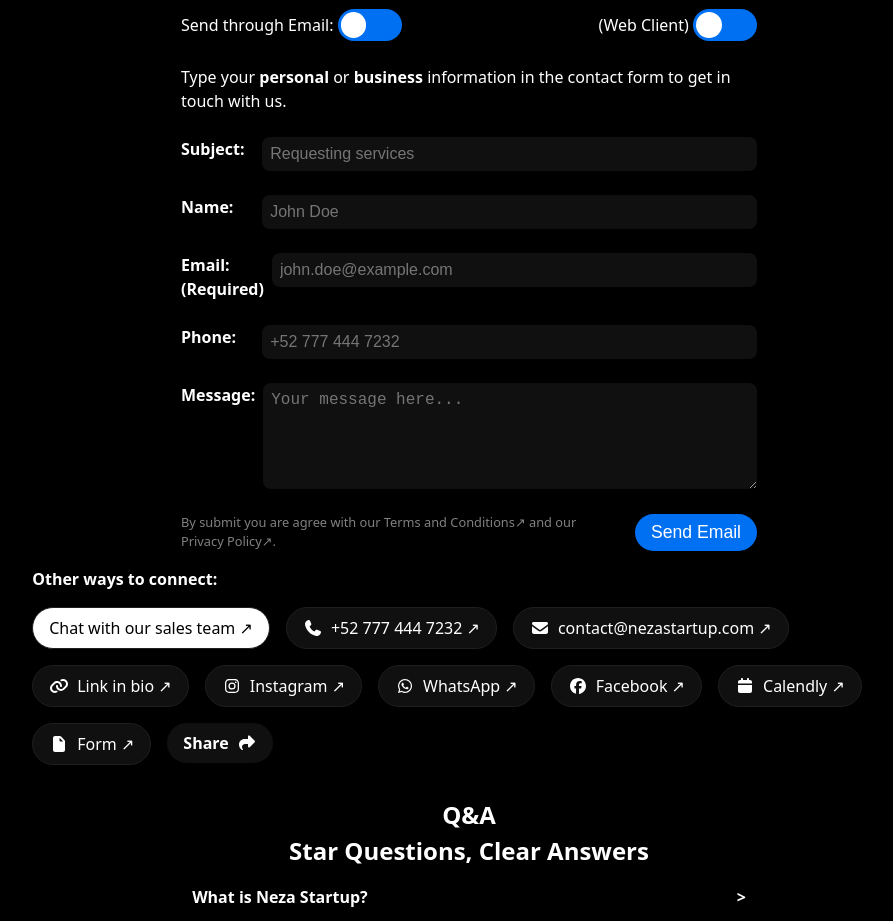
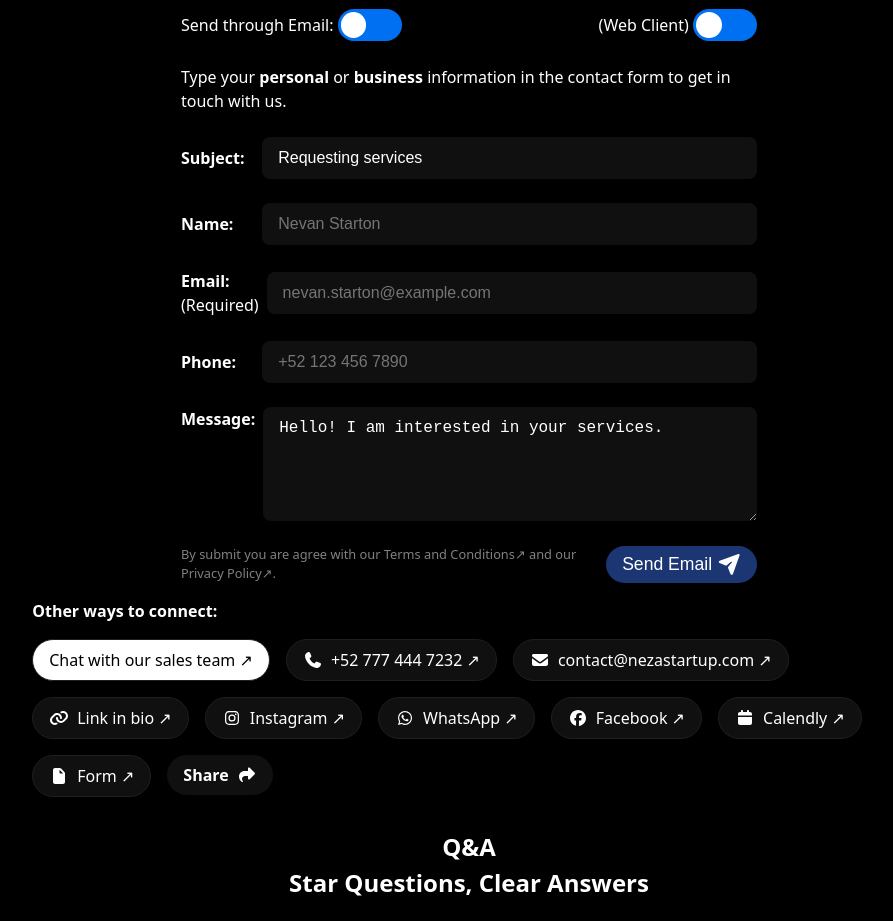
Before and after one commit to neza-startup/neza-startup, a React (Vite) app: page / in a window 1280 px wide. Shown: the part 820-1741 px from the top of the page, without its empty margins (171-1064 px from the left). Built offline with nearby package versions, Linux system fonts and the light colour scheme.

Commit message:
Contact form improved
still need changes

```diff
--- a/src/components/Contact.jsx
+++ b/src/components/Contact.jsx
@@ -1,26 +1,103 @@
 import { faFacebook, faInstagram, faWhatsapp } from '@fortawesome/free-brands-svg-icons';
-import { faCalendar, faEnvelope, faFile, faLink, faPhone, faShare } from '@fortawesome/free-solid-svg-icons';
+import { faCalendar, faEnvelope, faFile, faLink, faPaperPlane, faPhone, faShare } from '@fortawesome/free-solid-svg-icons';
 import { FontAwesomeIcon } from '@fortawesome/react-fontawesome';
-import { useRef, useState } from "react";
+import { useEffect, useRef, useState } from "react";
 import styles from "../styles/Contact.module.css";
 
 const Contact = () => {
 
   const formRef = useRef(null);
-  const [isActive, setIsActive] = useState(false);
-  const [isChecked, setIsChecked] = useState(false);
-  const [isCheckedWhatsapp, setIsCheckedWhatsapp] = useState(false);
+  const [isWhatsAppActive, setIsWhatsAppActive] = useState(false);
+  const [isCheckedDesktopEmail, setIsCheckedDesktopEmail] = useState(false);
+  const [isCheckedWhatsappLink, setIsCheckedWhatsappLink] = useState(false);
+  const [isLoading, setIsLoading] = useState(false);
+  const [isFormValid, setIsFormValid] = useState(false);
+
+  const [formData, setFormData] = useState({
+    subject: 'Requesting services',
+    name: '',
+    email: '',
+    phone: '',
+    message: 'Hello! I am interested in your services.'
+  });
 
   const toggleStatus = () => {
-    setIsActive(!isActive);
+    setIsWhatsAppActive(!isWhatsAppActive);
   }
 
   const toggleCheckbox = () => {
-    setIsChecked(!isChecked);
+    setIsCheckedDesktopEmail(!isCheckedDesktopEmail);
   }
 
   const toggleChecked = () => {
-    setIsCheckedWhatsapp(!isCheckedWhatsapp);
+    setIsCheckedWhatsappLink(!isCheckedWhatsappLink);
+  }
+
+  const handleInputChange = (e) => {
+    const { name, value } = e.target;
+    setFormData((prevData) => ({
+      ...prevData,
+      [name]: value
+    }));
+  }
+
+  useEffect(() => {
+    if (formRef.current) {
+      setIsFormValid(formRef.current.checkValidity());
+    }
+  }, [formData, isWhatsAppActive, isCheckedDesktopEmail, isCheckedWhatsappLink]);
+
+  const handleSubmit = (e) => {
+    e.preventDefault()
+
+    setIsLoading(true);
+
+    const { subject, name, email, phone, message } = formData;
+
+    if (isWhatsAppActive) {
+      const whatsappMessage = `Hello, I would like to get in touch with you. My name is ${name}, and my email is ${email}. My phone number is ${phone}. I would like to discuss the following subject: ${subject}. Here is my message: ${message}`;
+      const whatsappURL = `https://wa.me/+527774447232?text=${encodeURIComponent(whatsappMessage)}`;
+
+      window.open(whatsappURL, '_blank');
+    } else if (isCheckedDesktopEmail) {
+      const emailBody = `Hello, I would like to get in touch with you. My name is ${name}, and my email is ${email}. My phone number is ${phone}. I would like to discuss the following subject: ${subject}. Here is my message: ${message}`;
+      const mailtoLink = `mailto:contact@nezastartup.com?subject=${encodeURIComponent(subject)}&body=${encodeURIComponent(emailBody)}`;
+
+      window.open(mailtoLink, '_blank');
+    } else {
+      const sendEmailAndWhatsApp = async () => {
+        try {
+          const response = await fetch('http://localhost:3000/api/contact', {
+            method: 'POST',
+            headers: {
+              'Content-Type': 'application/json',
+            },
+            body: JSON.stringify(formData),
+          });
+
+          if (response.ok) {
+            alert('Email sent successfully!');
+            /* formRef.current.reset(); */
+
+            setFormData({
+              subject: 'Requesting services',
+              name: '',
+              email: '',
+              phone: '',
+              message: 'Hello! I am interested in your services.'
+            });
+          }/*  else {
+            alert('Error sending email. Please try again later.');
+          } */
+        } catch (error) {
+          alert(error);
+        } finally {
+          setIsLoading(false);
+        }
+      }
+
+      sendEmailAndWhatsApp();
+    }
   }
 
   const handleShare = () => {
@@ -39,39 +116,6 @@ const Contact = () => {
     }
   };
 
-  const handleSubmit = (e) => {
-    e.preventDefault()
-
-    const sendEmailAndWhatsApp = async () => {
-      try {
-        const response = await fetch('/api/contact', {
-          method: 'POST',
-          headers: {
-            'Content-Type': 'application/json',
-          },
-          body: JSON.stringify({
-            subject: formRef.current.subject.value,
-            name: formRef.current.name.value,
-            email: formRef.current.email.value,
-            phone: formRef.current.phone.value,
-            message: formRef.current.message.value,
-          }),
-        });
-
-        if (response.ok) {
-          alert('Email sent successfully!');
-          formRef.current.reset();
-        }/*  else {
-          alert('Error sending email. Please try again later.');
-        } */
-      } catch (error) {
-        alert(error);
-      }
-    }
-
-    sendEmailAndWhatsApp();
-  }
-
   return (
     <section className={styles.contact} id="contact">
       <header>
@@ -82,20 +126,20 @@ const Contact = () => {
       <form className={styles.contactForm} ref={formRef} onSubmit={handleSubmit}>
 
         <fieldset className={styles.fieldset}>
-          <label htmlFor="status" className={styles.statusLabelName}>Send through {isActive ? 'WhatsApp' : 'Email'}:&nbsp;
-            <input type="checkbox" id="status" name="status" onChange={toggleStatus} checked={isActive} className={styles.statusCheckbox} />
+          <label htmlFor="status" className={styles.statusLabelName}>Send through {isWhatsAppActive ? 'WhatsApp' : 'Email'}:&nbsp;
+            <input type="checkbox" id="status" name="status" onChange={toggleStatus} checked={isWhatsAppActive} className={styles.statusCheckbox} />
             <label htmlFor="status" className={styles.statusLabel}></label>
           </label>
 
           {
-            !isActive ? (
-              <label htmlFor="client" className={styles.checkboxLabelName}>({isChecked ? 'Desktop App' : 'Web Client'})&nbsp;
-                <input type="checkbox" id="client" name="client" onChange={toggleCheckbox} checked={isChecked} className={styles.checkbox} />
+            !isWhatsAppActive ? (
+              <label htmlFor="client" className={styles.checkboxLabelName}>({isCheckedDesktopEmail ? 'Desktop App' : 'Web Client'})&nbsp;
+                <input type="checkbox" id="client" name="client" onChange={toggleCheckbox} checked={isCheckedDesktopEmail} className={styles.checkbox} />
                 <label htmlFor="client" className={styles.checkboxLabel}></label>
               </label>
             ) : (
-              <label htmlFor="client" className={styles.checkboxLabelName}>({isCheckedWhatsapp ? 'URL Link' : 'Cloud API'})&nbsp;
-                <input type="checkbox" id="client" name="client" onChange={toggleChecked} checked={isCheckedWhatsapp} className={styles.checkbox} />
+              <label htmlFor="client" className={styles.checkboxLabelName}>({isCheckedWhatsappLink ? 'URL Link' : 'Cloud API'})&nbsp;
+                <input type="checkbox" id="client" name="client" onChange={toggleChecked} checked={isCheckedWhatsappLink} className={styles.checkbox} />
                 <label htmlFor="client" className={`${styles.checkboxLabel} ${styles.whatsapp}`}></label>
               </label>
             )
@@ -106,32 +150,45 @@ const Contact = () => {
 
         <fieldset>
           <label htmlFor="subject">Subject:</label>
-          <input type="text" id="subject" name="subject" placeholder="Requesting services" />
+          <input type="text" id="subject" name="subject" placeholder="Requesting services" value={formData.subject} onChange={handleInputChange} />
         </fieldset>
 
         <fieldset>
           <label htmlFor="name">Name:</label>
-          <input type="text" id="name" name="name" placeholder="John Doe" />
+          <input type="text" id="name" name="name" placeholder="Nevan Starton" value={formData.name} onChange={handleInputChange} />
         </fieldset>
 
         <fieldset>
-          <label htmlFor="email">Email: (Required)</label>
-          <input type="email" id="email" name="email" placeholder="john.doe@example.com" autoComplete='email' required />
+          <label htmlFor="email">Email: {!isWhatsAppActive && <span>&#40;Required&#41;</span>}</label>
+          <input type="email" id="email" name="email" placeholder="nevan.starton@example.com" autoComplete='email' required={!isWhatsAppActive} value={formData.email} onChange={handleInputChange} />
         </fieldset>
 
         <fieldset>
-          <label htmlFor="phone">Phone:</label>
-          <input type="tel" id="phone" name="phone" placeholder="+52 777 444 7232" autoComplete='tel' />
+          <label htmlFor="phone">Phone: {isWhatsAppActive && <span>&#40;Required&#41;</span>}</label>
+          <input type="tel" id="phone" name="phone" placeholder="+52 123 456 7890" autoComplete='tel' required={isWhatsAppActive} value={formData.phone} onChange={handleInputChange} />
         </fieldset>
 
         <fieldset>
           <label htmlFor="message">Message:</label>
-          <textarea id="message" name="message" rows="5" placeholder="Your message here..."></textarea>
+          <textarea id="message" name="message" rows="5" placeholder="Your message here..." value={formData.message} onChange={handleInputChange}></textarea>
         </fieldset>
 
         <div className={styles.formActions}>
           <span className={styles.disclaimer}>By submit you are agree with our Terms and Conditions&#8599; and our Privacy Policy&#8599;.</span>
-          <button type="submit">Send Email</button>
+          <button type="submit" disabled={!isFormValid || isLoading} className={`${styles.submitButton} ${isWhatsAppActive ? styles.whatsapp : styles.email}`}>
+            {
+              isLoading ? (
+                <>
+                  <span>Sending {isWhatsAppActive ? 'WhatsApp' : 'Email'}...</span>
+                  <span className={styles.loadingSpinner}></span>
+                </>
+              ) : (
+                <>
+                  Send {isWhatsAppActive ? 'WhatsApp' : 'Email'}&nbsp;<FontAwesomeIcon icon={isWhatsAppActive ? faWhatsapp : faPaperPlane} className={styles.icon} />
+                </>
+              )
+            }
+          </button>
         </div>
 
       </form>
@@ -146,7 +203,7 @@ const Contact = () => {
           <li><a href="mailto:contact@nezastartup.com"><FontAwesomeIcon icon={faEnvelope} /> contact@nezastartup.com &#8599;</a></li>
           <li><a href="https://www.nezastartup.com/link-in-bio" target="_blank" rel="noopener noreferrer"><FontAwesomeIcon icon={faLink} /> Link in bio &#8599;</a></li>
           <li><a href="https://www.instagram.com/neza.startup/" target="_blank" rel="noopener noreferrer"><FontAwesomeIcon icon={faInstagram} /> Instagram &#8599;</a></li>
-          <li><a href="https://wa.me/527771411554" target="_blank" rel="noopener noreferrer"><FontAwesomeIcon icon={faWhatsapp} /> WhatsApp &#8599;</a></li>
+          <li><a href="https://wa.me/527774447232" target="_blank" rel="noopener noreferrer"><FontAwesomeIcon icon={faWhatsapp} /> WhatsApp &#8599;</a></li>
           <li><a href="https://www.facebook.com/neza.startup" target="_blank" rel="noopener noreferrer"><FontAwesomeIcon icon={faFacebook} /> Facebook &#8599;</a></li>
           {/* <li><a href="https://www.linkedin.com/company/neza-startup" target="_blank" rel="noopener noreferrer"><FontAwesomeIcon icon={faLinkedin} /> LinkedIn &#8599;</a></li> */}
           <li><a href="https://calendly.com/neza-startup/meeting" target="_blank" rel="noopener noreferrer"><FontAwesomeIcon icon={faCalendar} /> Calendly &#8599;</a></li>
--- a/src/styles/Contact.module.css
+++ b/src/styles/Contact.module.css
@@ -52,7 +52,7 @@ section.contact {
       display: flex;
       flex-direction: row;
       justify-content: flex-start;
-      align-items: flex-start;
+      align-items: center;
       gap: 0.5rem;
       width: 100%;
       border: none;
@@ -68,7 +68,7 @@ section.contact {
         flex: 1 1 auto;
         min-width: 0;
         width: auto;
-        padding: 0.5rem;
+        padding: 0.75rem 1rem;
         border-radius: 0.5rem;
         border: 1px solid var(--border-color);
         background-color: hsla(240, 2%, 8%, 0.8);
@@ -164,6 +164,22 @@ section.contact {
       }
     }
 
+    fieldset:nth-child(5) {
+      label>span {
+        font-weight: 400;
+      }
+    }
+
+    fieldset:nth-child(6) {
+      label>span {
+        font-weight: 400;
+      }
+    }
+
+    fieldset:nth-child(7) {
+      align-items: flex-start;
+    }
+
     div.formActions {
       display: flex;
       align-items: center;
@@ -189,7 +205,7 @@ section.contact {
         justify-content: center;
         min-width: fit-content;
 
-        gap: 0.5rem;
+        /* gap: 0.5rem; */
         padding: 0.5rem 1rem;
         color: #fff;
         background-color: #0070f3;
@@ -198,6 +214,81 @@ section.contact {
         cursor: pointer;
         font-size: 1.1rem;
         transition: background-color 0.3s ease;
+      }
+
+      button.submitButton {
+        display: flex;
+        align-items: center;
+        /* gap: 0.5rem; */
+        /* padding: 0.75rem 1.5rem; */
+        padding: 0.5rem 1rem;
+        font-size: 1.1rem;
+        font-weight: 500;
+        color: #fff;
+        /* background-color: #18181b; */
+        background-color: #0070f3;
+        border: none;
+        border-radius: 5rem;
+        cursor: pointer;
+        transition: background-color 0.3s ease;
+
+        display: inline-flex;
+        align-items: center;
+        justify-content: center;
+        /* gap: 0.5rem; */
+
+        @media (hover: hover) and (pointer: fine) {
+          &:hover {
+            background-color: #333;
+          }
+        }
+
+        &:disabled {
+          cursor: not-allowed;
+          font-weight: 500;
+          transition: none;
+        }
+
+        .icon {
+          font-size: 1.2rem;
+        }
+
+        .loadingSpinner {
+          width: 1rem;
+          height: 1rem;
+          border: 2px solid transparent;
+          border-top-color: currentColor;
+          border-radius: 50%;
+          animation: spin 0.8s linear infinite;
+        }
+
+        &.email {
+          background-color: #0070f3;
+
+          @media(hover: hover) and (pointer: fine) {
+            &:hover {
+              background-color: #1D4ED8;
+            }
+          }
+
+          &:disabled {
+            background-color: hsla(222, 78%, 56%, 0.5) !important;
+          }
+        }
+
+        &.whatsapp {
+          background-color: #22C55E;
+
+          @media(hover: hover) and (pointer: fine) {
+            &:hover {
+              background-color: #16A34A;
+            }
+          }
+
+          &:disabled {
+            background-color: hsla(142, 76%, 36%, 0.5) !important;
+          }
+        }
       }
     }
   }
@@ -298,6 +389,7 @@ section.contact {
         &:first-child a {
           background-color: white;
           color: black;
+          font-weight: 500;
         }
       }
     }
@@ -311,6 +403,15 @@ section.contact {
 
     form.contactForm {
       align-items: stretch;
+
+      fieldset.fieldset:first-of-type {
+        flex-direction: column;
+        align-items: flex-start;
+
+        label {
+          font-size: 1.1rem !important;
+        }
+      }
 
       fieldset {
         flex-direction: column;
@@ -327,10 +428,15 @@ section.contact {
         padding-left: 0;
         flex-direction: column;
         align-items: flex-start;
+
+        /* span.disclaimer {
+          text-align: center;
+          margin-bottom: 0.5rem;
+        } */
       }
 
       button {
-        align-self: flex-start;
+        align-self: flex-end;
       }
     }
 
```
Also changed, not shown: 1 other file (tests, documents, lock files or other folders).
